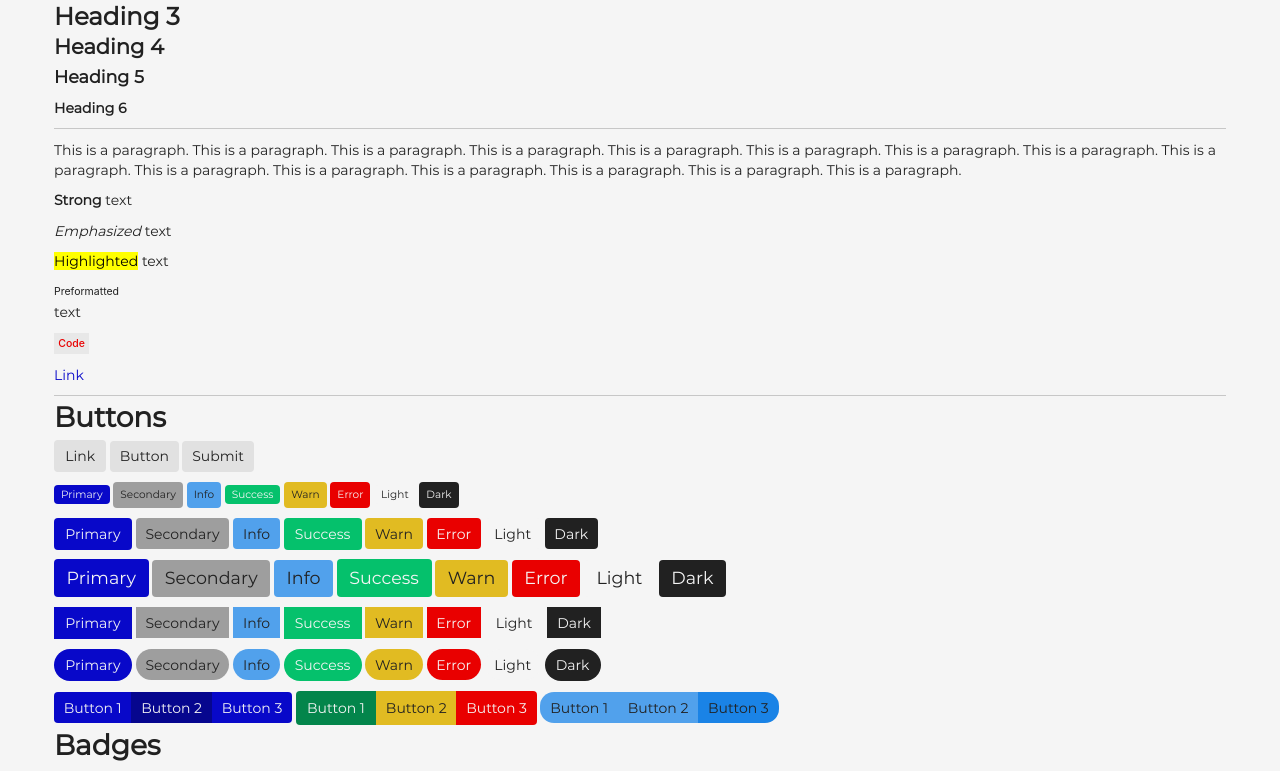
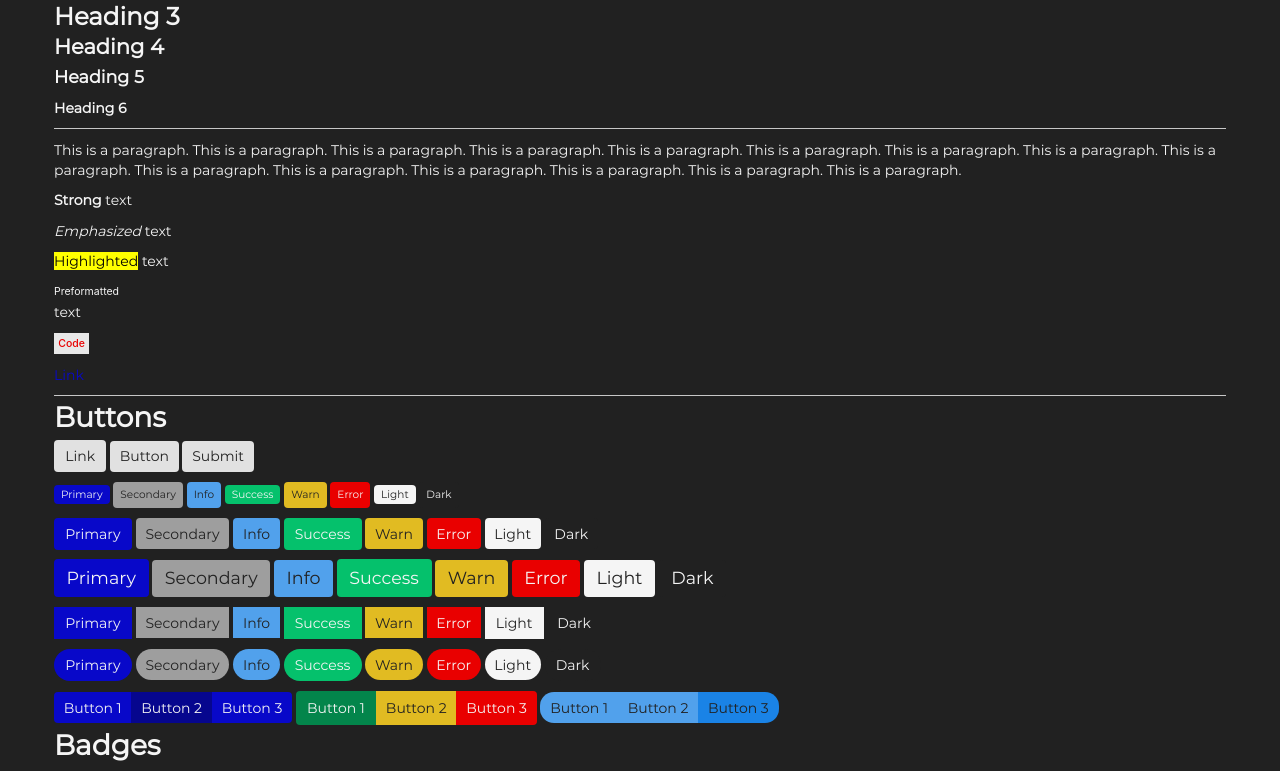
Before and after one commit to OsirisX3R0/scarab-ui, a plain HTML site: page index.html in a window 1280 px wide. Shown: the part 110-881 px from the top of the page. Drawn offline with Linux system fonts and the light colour scheme.

Commit message:
Added dark theme for body

```diff
--- a/index.html
+++ b/index.html
@@ -7,7 +7,7 @@
     <title>Scarab</title>
     <link rel="stylesheet" href="/css/scarab.css">
 </head>
-<body>
+<body class="dark">
     <style>
         .item {
             background-color: aquamarine;
--- a/sass/default.sass
+++ b/sass/default.sass
@@ -7,6 +7,10 @@
 body
     background-color: $bg-light
     color: $bg-dark
+    &.dark
+        background-color: $bg-dark
+        color: $bg-light
+
 
 hr
     // border-color: darken($bg-button, 0%)
```
Also changed, not shown: css/default.css, css/scarab.css.
